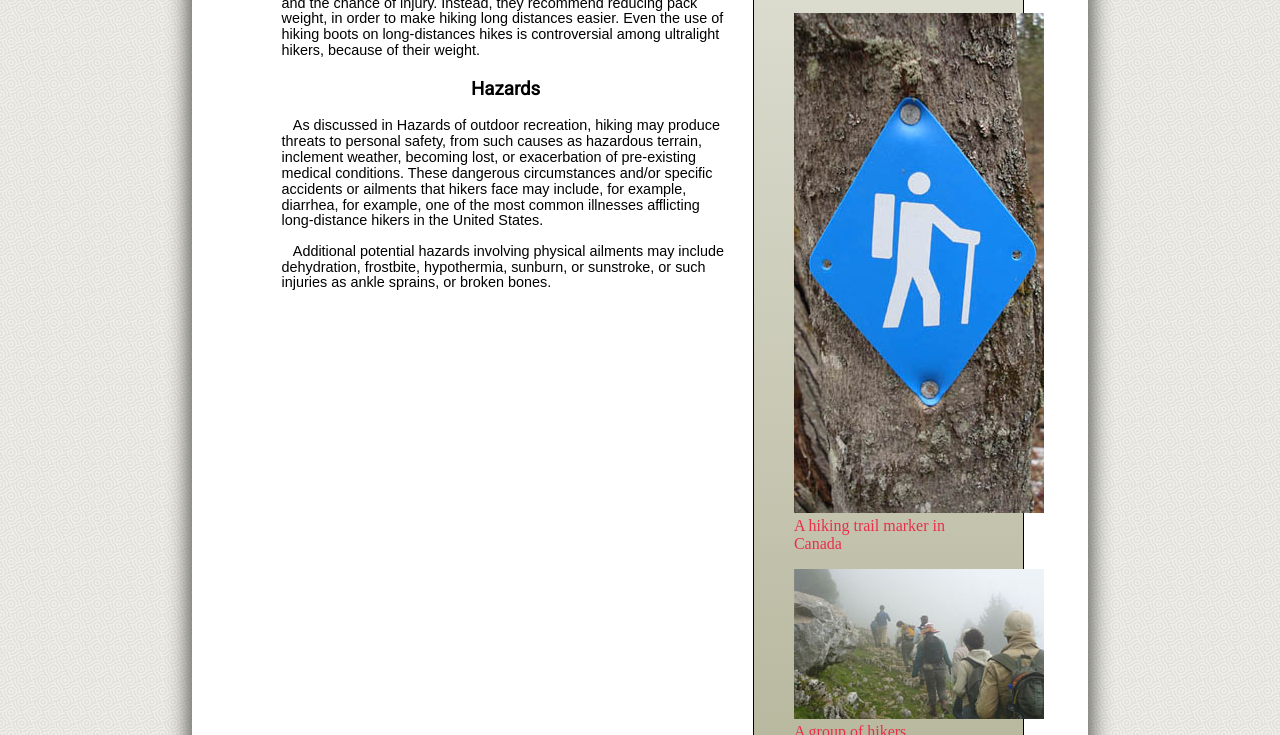
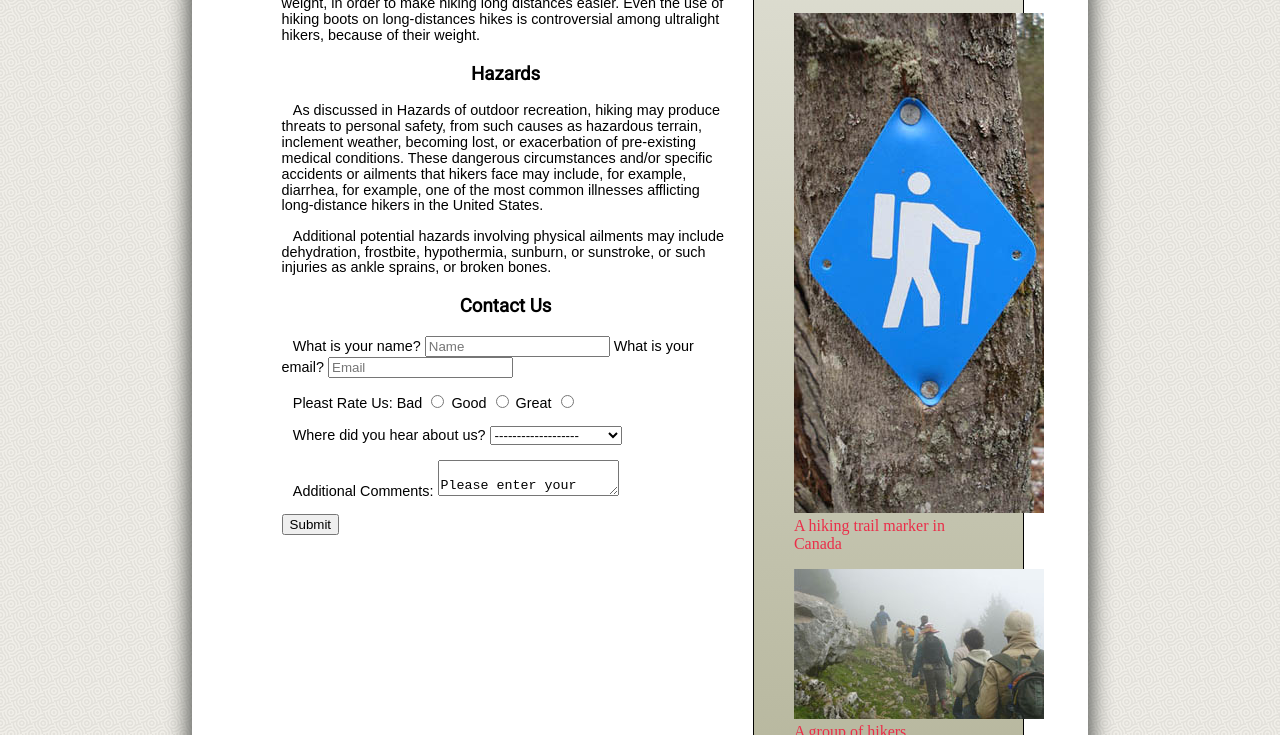
Before and after one commit to webbpaul/dws1, a plain HTML site: page project4/index.html in a window 1280 px wide. Shown: the part 1530-2265 px from the top of the page. Drawn offline with Linux system fonts and the light colour scheme.

Commit message:
html form
html form

```diff
--- a/project4/css/main.css
+++ b/project4/css/main.css
@@ -155,6 +155,7 @@ table, th, td {
 	width: 400px;
 	font-size: .9em;
 	border: 1px solid #000;
+	border-collapse: collapse;
 	background-color: #D3D3D3;
 }
 
--- a/project4/index.html
+++ b/project4/index.html
@@ -97,6 +97,50 @@
 							<p>Additional potential hazards involving physical ailments may include dehydration, frostbite, hypothermia, sunburn, or sunstroke, or such injuries as ankle sprains, or broken bones.
 							</p>
 					</article>
+					<!-- Contact us Form -->
+					<h3>Contact Us</h3>
+					<form>
+
+						<p>
+							<label for="your-name" class="title">What is your name?</label>
+							<input type="text" name="your-name" id="your-name" placeholder="Name" />
+
+							<label for="email" class="title">What is your email?</label>
+							<input type="type" name="email" id="email" placeholder="Email" />
+						</p>
+
+						<p>
+							Pleast Rate Us:
+							<label for="bad">Bad</label>
+							<input type="radio" name="rate-us" id="bad" value="bad">
+							<label for="good">Good</label>
+							<input type="radio" name="rate-us" id="good" value="good" />
+							<label for="great">Great</label>
+							<input type="radio" name="rate-us" id="great" value="great" />
+						</p>
+
+						<p>
+							<label for="hear-about">Where did you hear about us?</label>
+							<select name="hear-about" id="hear-about">
+								<option value="">-------------------</option>
+								<option value="fullsail">Full Sail University</option>
+								<option value="pandora">Pandora Radio</option>
+								<option value="google-search">Google Search</option>
+								<option value="other">Other</option>
+							</select>
+						</p>
+
+						<p>
+							<label for="comments">Additional Comments:</label>
+							<textarea name="comments" id=comments>
+								Please enter your comments
+							</textarea>
+						</p>
+
+						<input type="submit" value="Submit" />
+
+					</form><!-- End of contact us form -->
+
 				</div> <!-- CLoses the content div -->
 
  		<aside>
```
